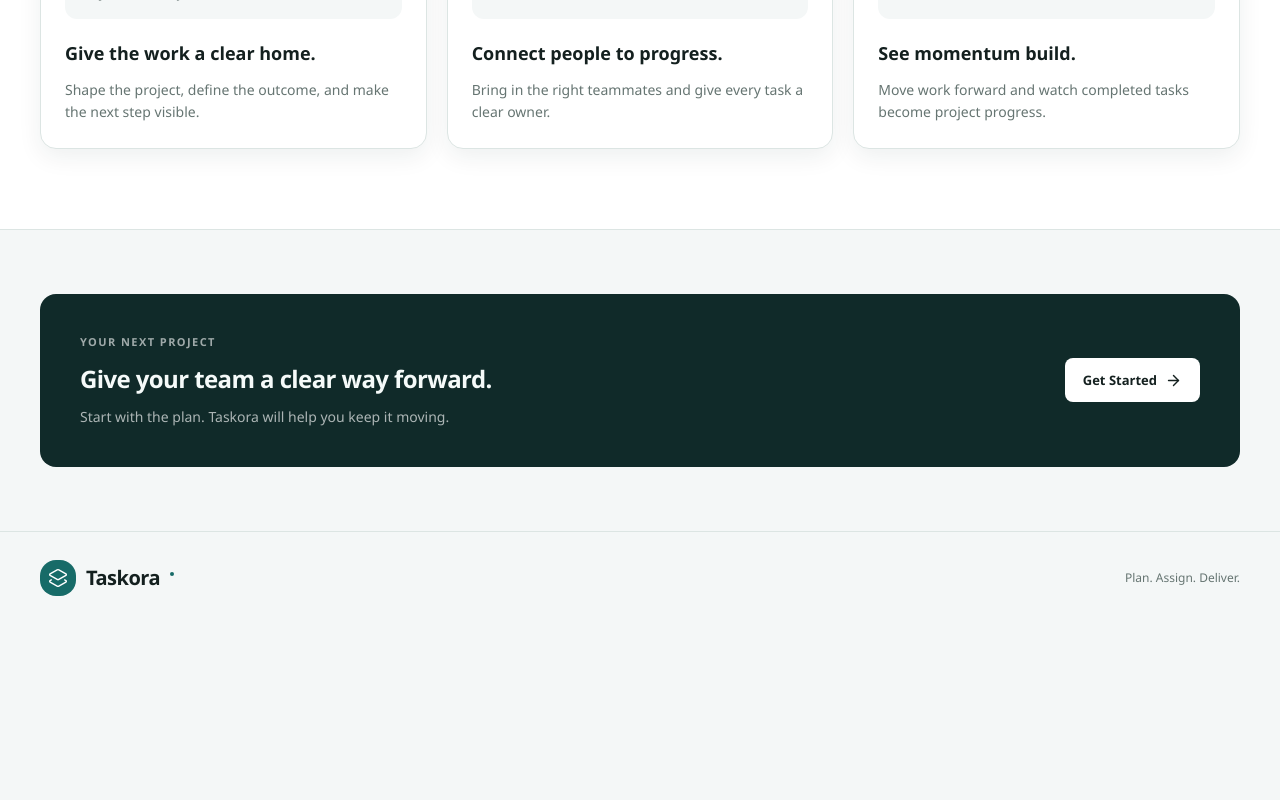
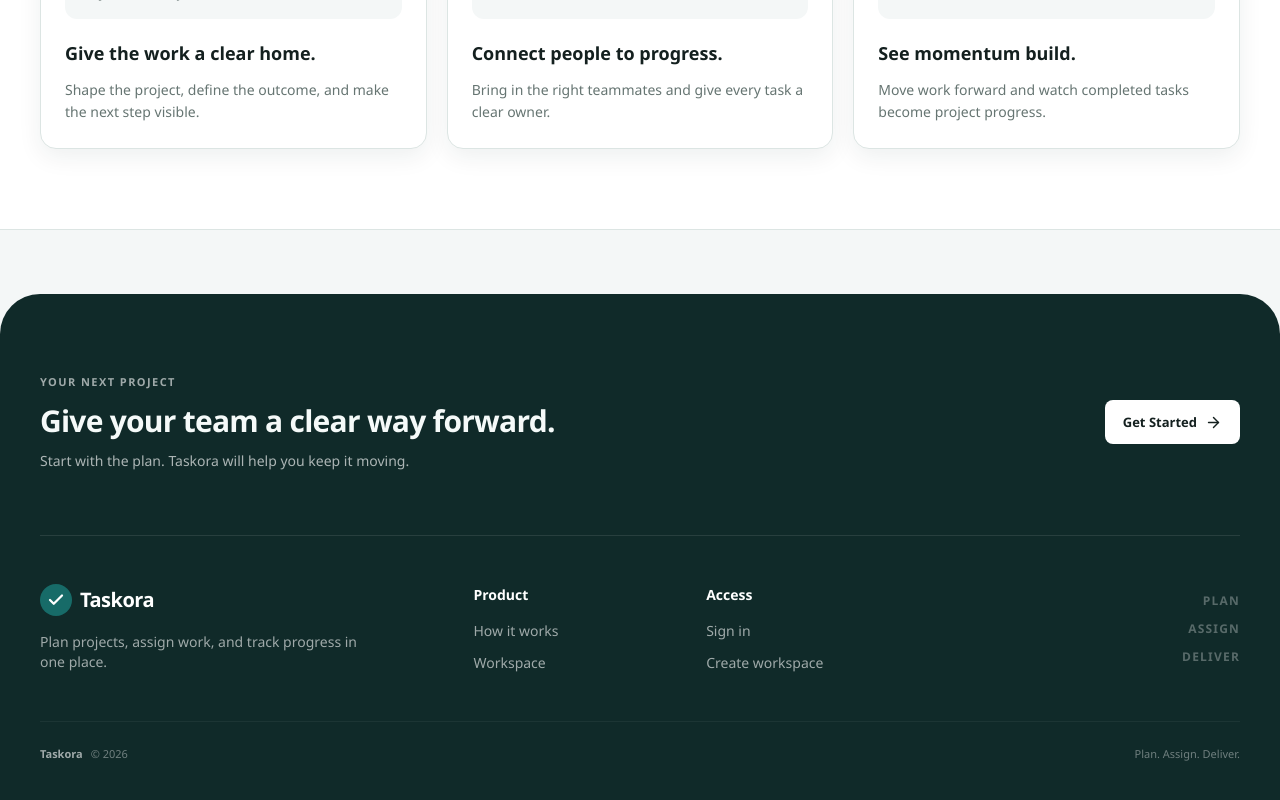
Before and after one commit to kumarnallana/Taskora-Project-Management, a Next.js app: page / in a window 1280 px wide. Shown: the part 1150-1950 px from the top of the page. Before the commit the page ends 1774 px from the top, so only its background shows below. Built offline with nearby package versions, Linux system fonts and the light colour scheme.

Commit message:
feat: Updated Auth Form

```diff
--- a/src/components/auth/AuthForm.tsx
+++ b/src/components/auth/AuthForm.tsx
@@ -13,6 +13,7 @@ export function AuthForm({ register = false }: { register?: boolean }) {
   const { mutate } = useSWRConfig();
   const [busy, setBusy] = useState(false);
   const [showPassword, setShowPassword] = useState(false);
+  const [showConfirm, setShowConfirm] = useState(false);
   const [error, setError] = useState<unknown>();
   const reduced = useReducedMotion();
   async function submit(event: FormEvent<HTMLFormElement>) {
@@ -47,13 +48,13 @@ export function AuthForm({ register = false }: { register?: boolean }) {
       initial={reduced ? false : { opacity: 0, y: 10 }}
       animate={{ opacity: 1, y: 0 }}
       transition={{ duration: 0.35 }}
-      className="surface-raised w-full max-w-md p-7 sm:p-9"
+      className="w-full max-w-md rounded-2xl border border-line bg-white p-8 shadow-sm sm:p-10"
     >
-      <p className="eyebrow mb-4">Your work, together</p>
-      <h1 className="text-3xl">
+      <p className="eyebrow mb-3 text-accent">Your workspace</p>
+      <h1 className="text-3xl font-semibold tracking-tight">
         {register ? "A fresh start for your team." : "Welcome back."}
       </h1>
-      <p className="mt-3 mb-8 leading-relaxed text-muted">
+      <p className="mt-3 mb-8 text-[15px] leading-relaxed text-muted">
         {register
           ? "Create your account and give your next project a home."
           : "Sign in to pick up where your team left off."}
@@ -89,8 +90,9 @@ export function AuthForm({ register = false }: { register?: boolean }) {
           </label>
           <label className="field">
             Password
+            <div className="relative">
               <input
-              className="input"
+                className="input pr-12"
                 name="password"
                 type={showPassword ? "text" : "password"}
                 autoComplete={register ? "new-password" : "current-password"}
@@ -101,30 +103,42 @@ export function AuthForm({ register = false }: { register?: boolean }) {
                   register ? "At least 8 characters" : "Enter your password"
                 }
               />
+              <button
+                type="button"
+                className="absolute right-0 top-0 flex h-full w-12 items-center justify-center text-muted hover:text-ink transition-colors"
+                aria-label={showPassword ? "Hide password" : "Show password"}
+                onClick={() => setShowPassword((v) => !v)}
+              >
+                {showPassword ? <EyeOff size={18} /> : <Eye size={18} />}
+              </button>
+            </div>
           </label>
           {register && (
             <label className="field">
               Confirm Password
+              <div className="relative">
                 <input
-                className="input"
+                  className="input pr-12"
                   name="confirm"
-                type={showPassword ? "text" : "password"}
+                  type={showConfirm ? "text" : "password"}
                   autoComplete="new-password"
                   required
                   minLength={8}
                   maxLength={72}
                   placeholder="Enter your password again"
                 />
+                <button
+                  type="button"
+                  className="absolute right-0 top-0 flex h-full w-12 items-center justify-center text-muted hover:text-ink transition-colors"
+                  aria-label={showConfirm ? "Hide confirmation password" : "Show confirmation password"}
+                  onClick={() => setShowConfirm((v) => !v)}
+                >
+                  {showConfirm ? <EyeOff size={18} /> : <Eye size={18} />}
+                </button>
+              </div>
             </label>
           )}
-          <button
-            type="button"
-            className="flex min-h-11 items-center gap-2 text-xs font-semibold text-muted"
-            onClick={() => setShowPassword((value) => !value)}
-          >
-            {showPassword ? <EyeOff size={15} /> : <Eye size={15} />}
-            {showPassword ? "Hide password" : "Show password"}
-          </button>
+
           <button className="btn btn-primary mt-2 w-full" type="submit">
             {busy ? "Please wait…" : register ? "Create account" : "Sign In"}
             {!busy && <ArrowRight size={16} />}
--- a/src/components/marketing/MarketingExperience.tsx
+++ b/src/components/marketing/MarketingExperience.tsx
@@ -195,6 +195,14 @@ export function MarketingExperience() {
         duration: 0.55,
         ease: "power3.out",
       });
+      gsap.from("[data-footer-group]", {
+        scrollTrigger: { trigger: "[data-final]", start: "top 88%" },
+        opacity: 0,
+        y: 15,
+        duration: 0.5,
+        stagger: 0.05,
+        ease: "power3.out",
+      });
     }, root);
     return () => context.revert();
   }, [reduced]);
@@ -320,11 +328,12 @@ export function MarketingExperience() {
               </div>
             </div>
           </section>
-          <section data-final className="mx-auto max-w-7xl px-5 py-16 md:px-10">
-            <div className="flex flex-col items-start justify-between gap-6 rounded-2xl bg-dark-product p-8 text-dark-text md:flex-row md:items-center md:p-10">
+          <section data-final className="w-full bg-dark-product text-dark-text pt-20 pb-12 rounded-t-[2.5rem] px-5 md:px-10 mt-16 overflow-hidden">
+            <div className="mx-auto max-w-7xl">
+              <div className="flex flex-col items-start justify-between gap-6 md:flex-row md:items-center border-b border-white/10 pb-16">
                 <div>
                   <p className="eyebrow mb-3 !text-white/60">Your next project</p>
-                <h2 className="text-2xl tracking-tight">
+                  <h2 className="text-3xl tracking-tight">
                     Give your team a clear way forward.
                   </h2>
                   <p className="mt-3 text-sm text-white/65">
@@ -336,14 +345,49 @@ export function MarketingExperience() {
                   <ArrowRight size={17} />
                 </Link>
               </div>
+
+              <footer className="pt-12">
+                <div className="grid gap-10 md:grid-cols-[2fr_1fr_1fr_1.5fr] lg:gap-8 pb-12">
+                  <div data-footer-group>
+                    <div className="flex items-center gap-2 mb-4">
+                      <div className="flex h-8 w-8 items-center justify-center rounded-lg bg-accent text-white">
+                        <Check size={18} strokeWidth={3} />
+                      </div>
+                      <span className="text-xl font-bold tracking-tight text-white">Taskora</span>
+                    </div>
+                    <p className="text-sm text-white/60 max-w-xs">{brand.description}</p>
+                  </div>
+                  <div data-footer-group>
+                    <h4 className="font-semibold text-white mb-4">Product</h4>
+                    <ul className="space-y-3 text-sm text-white/60">
+                      <li><a href="#story" className="hover:text-white transition-colors">How it works</a></li>
+                      <li><Link href="/dashboard" className="hover:text-white transition-colors">Workspace</Link></li>
+                    </ul>
+                  </div>
+                  <div data-footer-group>
+                    <h4 className="font-semibold text-white mb-4">Access</h4>
+                    <ul className="space-y-3 text-sm text-white/60">
+                      <li><Link href="/login" className="hover:text-white transition-colors">Sign in</Link></li>
+                      <li><Link href="/register" className="hover:text-white transition-colors">Create workspace</Link></li>
+                    </ul>
+                  </div>
+                  <div data-footer-group className="flex flex-col justify-end items-start md:items-end gap-3 pb-2">
+                    <span className="text-xs font-semibold tracking-widest text-white/30 uppercase">Plan</span>
+                    <span className="text-xs font-semibold tracking-widest text-white/30 uppercase">Assign</span>
+                    <span className="text-xs font-semibold tracking-widest text-white/30 uppercase">Deliver</span>
+                  </div>
+                </div>
+                <div data-footer-group className="flex flex-col sm:flex-row justify-between items-center gap-4 pt-6 border-t border-white/5 text-[11px] text-white/40">
+                  <div className="flex items-center gap-2">
+                    <span className="font-semibold text-white/60">Taskora</span>
+                    <span>&copy; {new Date().getFullYear()}</span>
+                  </div>
+                  <span>{brand.tagline}</span>
+                </div>
+              </footer>
+            </div>
           </section>
         </main>
-        <footer className="mx-auto flex max-w-7xl flex-col justify-between gap-4 border-t border-line px-5 py-7 sm:flex-row md:px-10">
-          <Brand />
-          <p className="self-start text-xs text-muted sm:self-center">
-            {brand.tagline}
-          </p>
-        </footer>
       </div>
     </MarketingSmoothScroll>
   );
--- a/src/components/shell/AppShell.tsx
+++ b/src/components/shell/AppShell.tsx
@@ -157,10 +157,6 @@ export function AppShell({ children }: { children: React.ReactNode }) {
         >
           <PageMotion>{children}</PageMotion>
         </main>
-        <footer className="mx-5 flex justify-between border-t border-line py-6 text-[11px] text-muted md:mx-9">
-          <span>Taskora</span>
-          <span>Plan. Assign. Deliver.</span>
-        </footer>
       </div>
       {drawer && (
         <Dialog title="Your workspace" onClose={() => setDrawer(false)}>
```
Lines whose indentation alone changed are shown as unchanged.
